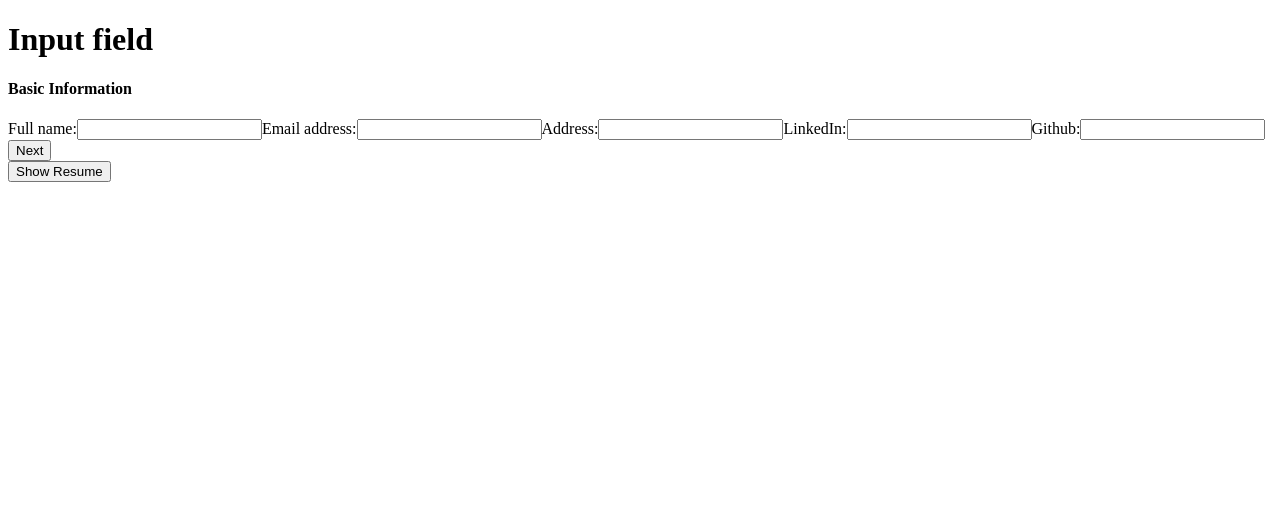
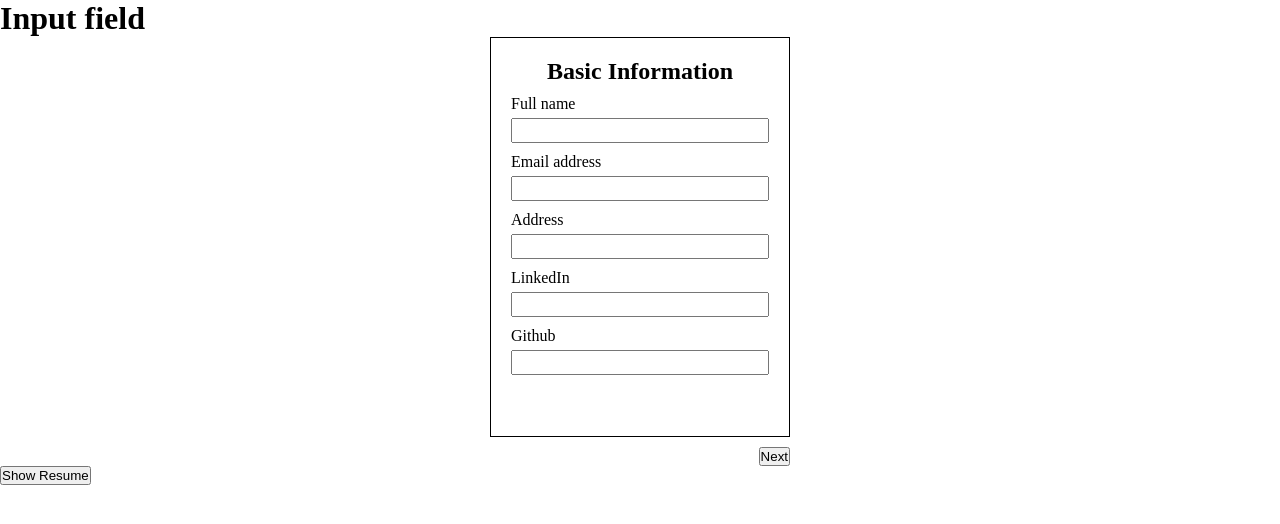
Before and after one commit to kosunghw/cv-application, a React (Vite) app: page / in a window 1280 px wide. Shown: the top 524 px of the page. Built offline with nearby package versions, Linux system fonts and the light colour scheme.

Commit message:
Add some styling to basic information form

```diff
--- a/index.html
+++ b/index.html
@@ -3,6 +3,7 @@
   <head>
     <meta charset="UTF-8" />
     <link rel="icon" type="image/png" href="/resume.png" />
+    <link rel="stylesheet" href="src/styles/index.css" />
     <meta name="viewport" content="width=device-width, initial-scale=1.0" />
     <title>DEVS CV</title>
   </head>
--- a/src/components/Form.jsx
+++ b/src/components/Form.jsx
@@ -65,11 +65,12 @@ function BasicInformation({
   onGithub,
 }) {
   return (
-    <div>
-      <h4>Basic Information</h4>
-      <form>
+    <div className='container'>
+      <div className='form-container'>
+        <form id='info-form'>
+          <h2>Basic Information</h2>
           <label htmlFor='name'>
-          Full name:
+            Full name
             <input
               type='text'
               id='name'
@@ -79,7 +80,7 @@ function BasicInformation({
           </label>
 
           <label htmlFor='email'>
-          Email address:
+            Email address
             <input
               type='text'
               id='email'
@@ -88,7 +89,7 @@ function BasicInformation({
             />
           </label>
           <label htmlFor='address'>
-          Address:
+            Address
             <input
               type='text'
               id='address'
@@ -97,7 +98,7 @@ function BasicInformation({
             />
           </label>
           <label htmlFor='linkedIn'>
-          LinkedIn:
+            LinkedIn
             <input
               type='text'
               id='linkedIn'
@@ -106,7 +107,7 @@ function BasicInformation({
             />
           </label>
           <label htmlFor='github'>
-          Github:
+            Github
             <input
               type='text'
               id='github'
@@ -116,12 +117,14 @@ function BasicInformation({
           </label>
         </form>
         <button
+          className='next-button'
           onClick={() => {
             setFormIndex(++formIndex);
           }}
         >
           Next
         </button>
+      </div>
     </div>
   );
 }
--- a/src/styles/form-style.css
+++ b/src/styles/form-style.css
@@ -0,0 +1,42 @@
+.container {
+  width: 100vw;
+  display: flex;
+  justify-content: center;
+}
+
+.form-container {
+  display: flex;
+  flex-direction: column;
+  width: 300px;
+  gap: 10px;
+}
+
+.form-container #info-form {
+  padding: 20px;
+  display: flex;
+  flex-direction: column;
+  gap: 10px;
+  height: 400px;
+  width: 300px;
+  border: 1px solid #000;
+}
+
+label {
+  display: flex;
+  flex-direction: column;
+  gap: 5px;
+}
+
+input {
+  height: 25px;
+  padding-left: 5px;
+  font-size: 18px;
+}
+
+h2 {
+  text-align: center;
+}
+
+button.next-button {
+  align-self: flex-end;
+}
--- /dev/null
+++ b/src/styles/index.css
@@ -0,0 +1,12 @@
+@import url('form-style.css');
+@import url('resume-style.css');
+
+* {
+  margin: 0;
+  padding: 0;
+  box-sizing: border-box;
+}
+
+#root {
+  height: 100vh;
+}
```
Lines whose indentation alone changed are shown as unchanged.
